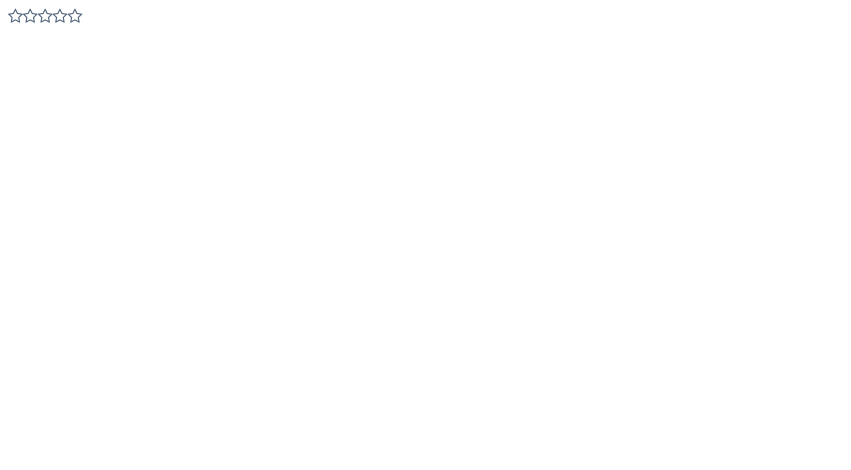
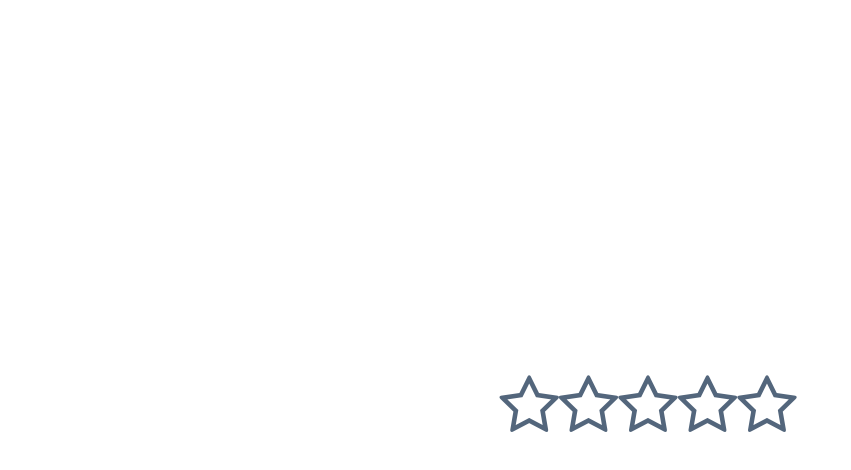
Before and after one commit to asamaiya00/js-dom-practice, a plain HTML site: page star-rating/index.html in a window 1280 px wide. Shown: the whole page, without its empty margins (0-851 px from the left). Drawn offline with Linux system fonts and the light colour scheme.

Commit message:
styling and click handler

```diff
--- a/star-rating/index.js
+++ b/star-rating/index.js
@@ -26,9 +26,13 @@ function Star(el, count, callback) {
     if (e.target.tagName === 'I') {
       const num = e.target.dataset.number;
       fillStars(num);
+    }
+  });
+  starEl.addEventListener('click', (e) => {
+    if (e.target.tagName === 'I') {
+      const num = e.target.dataset.number;
+      fillStars(num);
       callback(num);
-      //   e.target.classList.toggle('fa-star-o');
-      //   e.target.classList.toggle('fa-star');
     }
   });
 }
--- a/star-rating/style.css
+++ b/star-rating/style.css
@@ -1,3 +1,13 @@
+body {
+  display: flex;
+  flex-direction: column;
+  align-items: center;
+  justify-content: center;
+  width: 100vw;
+  height: 100vh;
+  font-size: 4rem;
+}
+
 .fa-star-o:before {
   content: '\f006';
   color: #53667c;
@@ -7,3 +17,8 @@
   content: '\f005';
   color: #d56e0c;
 }
+
+.fa-star:hover {
+  transform: scale(1.2);
+  padding: 0.5rem;
+}
```
